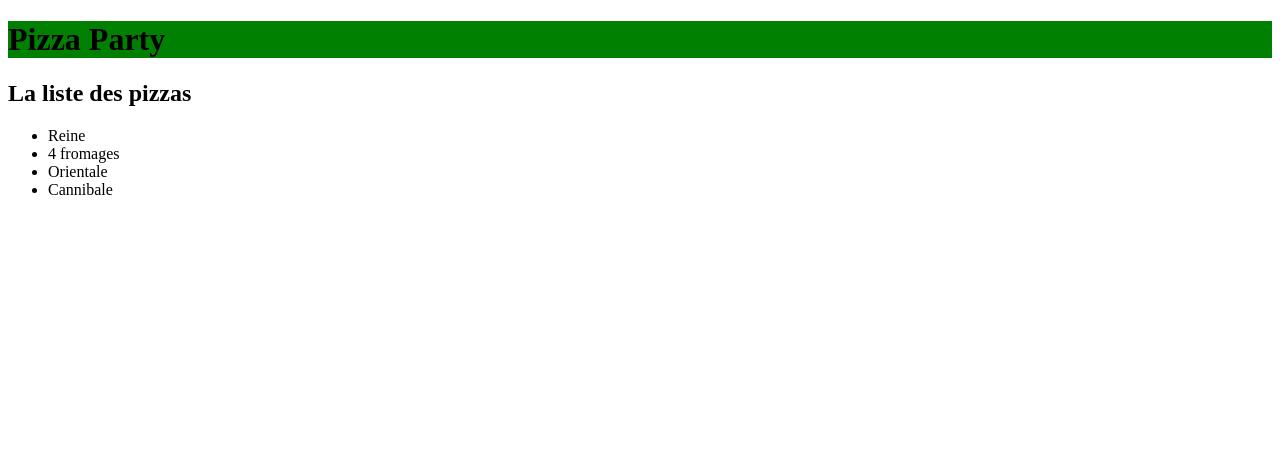
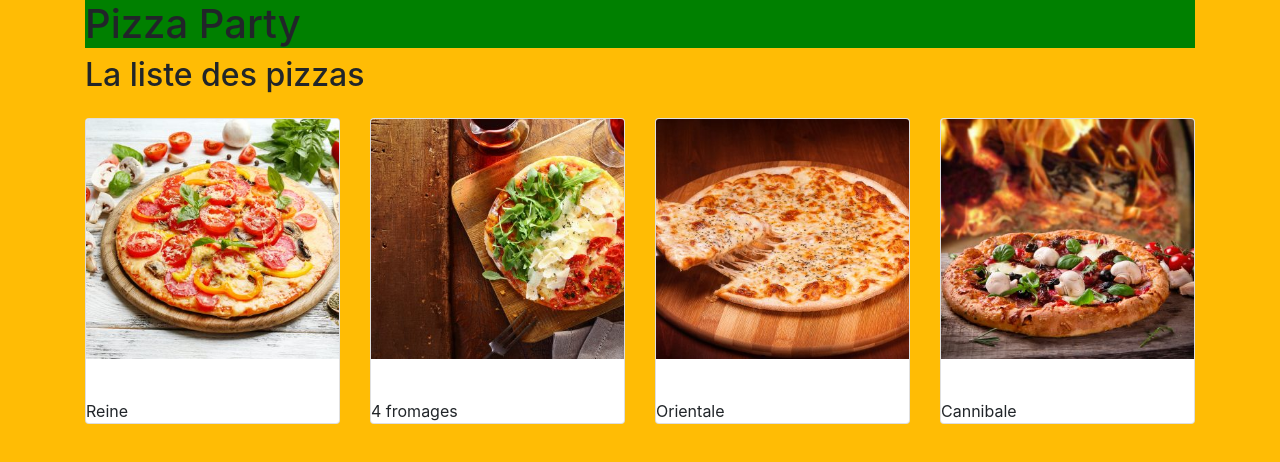
Before and after one commit to NunMimYa/pizzaparty, an Angular app: page / in a window 1280 px wide. Shown: the top 462 px of the page. Built offline with nearby package versions, Linux system fonts and the light colour scheme.

Commit message:
Commit #4 bootstrap

```diff
--- a/angular.json
+++ b/angular.json
@@ -28,6 +28,7 @@
               "src/assets"
             ],
             "styles": [
+              "node_modules/bootstrap/scss/bootstrap.scss",
               "src/styles.scss"
             ],
             "scripts": []
--- a/package.json
+++ b/package.json
@@ -19,6 +19,7 @@
     "@angular/platform-browser": "~11.0.4",
     "@angular/platform-browser-dynamic": "~11.0.4",
     "@angular/router": "~11.0.4",
+    "bootstrap": "^4.5.3",
     "rxjs": "~6.6.0",
     "tslib": "^2.0.0",
     "zone.js": "~0.10.2"
--- a/src/app/app.component.html
+++ b/src/app/app.component.html
@@ -1,3 +1,5 @@
-<h1>{{title}}</h1>
+<div class="container">
+    <h1>{{title}}</h1>
 
-<app-pizza-list></app-pizza-list>
+    <app-pizza-list></app-pizza-list>
+</div>
--- a/src/app/pizza-list/pizza-list.component.html
+++ b/src/app/pizza-list/pizza-list.component.html
@@ -1,24 +1,31 @@
-<h2>La liste des pizzas</h2>
-<ul>
+
+<!-- <ul>
   <li *ngFor="let pizza of mesPizzas" (click)="onSelect(pizza)">
     {{ pizza.name }}
   </li>
-</ul>
+</ul> -->
+<div class="row" *ngIf="maSuperPizza">
+  <div class="col-lg-3">
+    <img [src]="'assets/img/pizzas/' + maSuperPizza.image " [alt]="maSuperPizza.name" class="img-fluid">
+  </div>
+  <div class="col-lg-9">
+    <h2>{{ maSuperPizza.name }}</h2>
+    <!-- <p class="d-block">ID : {{ maSuperPizza.id }}</p> -->
+    <p class="d-block">Price: {{ maSuperPizza.price }}</p>
+    <!-- <img src="assets/img/pizzas/{{ maSuperPizza.image }}" alt=""> -->
+    <input [(ngModel)]="maSuperPizza.name">
+    <!-- keyup -> quand l'utilisateur relâche la touche -->
+    <!-- <input #input [value] ="maSuperPizza.name" (keyup)="maSuperPizza.name = input.value"> -->
+  </div>
+</div>
 
-
-<div class=container>
-  <div class="row">
-    <div *ngIf="maSuperPizza">
-      <h2>{{ maSuperPizza.name }}</h2>
-      <p class="d-block">ID : {{ maSuperPizza.id }}</p>
-      <p class="d-block">Price: {{ maSuperPizza.price }}</p>
-      <!-- <img src="assets/img/pizzas/{{ maSuperPizza.image }}" alt=""> -->
-      <img [src]="'assets/img/pizzas/' + maSuperPizza.image " [alt]="maSuperPizza.name">
-
-
-      <input [(ngModel)]="maSuperPizza.name">
-      <!-- keyup -> quand l'utilisateur relâche la touche -->
-      <!-- <input #input [value] ="maSuperPizza.name" (keyup)="maSuperPizza.name = input.value"> -->
+<h2 class="mb-4">La liste des pizzas</h2>
+<div class="row">
+  <div class="col-lg-3" *ngFor="let pizza of mesPizzas" (click)="onSelect(pizza)">
+    <div class="card" [class.selected]="pizza === maSuperPizza">
+      <img [src]="'assets/img/pizzas/' + pizza.image " [alt]="pizza.name" class="card-img-top">
+      <div class="card-body"> </div>
+      {{ pizza.name }}
     </div>
   </div>
 </div>
--- a/src/app/pizza-list/pizza-list.component.scss
+++ b/src/app/pizza-list/pizza-list.component.scss
@@ -0,0 +1,3 @@
+.selected{
+    transform: scale(1.1);
+}
--- a/src/styles.scss
+++ b/src/styles.scss
@@ -1 +1,5 @@
 /* You can add global styles to this file, and also import other style files */
+body {
+    background-color: rgb(117, 255, 5);
+    background-color: rgb(255, 188, 5);
+}
```
Also changed, not shown: 1 other file (tests, documents, lock files or other folders).
